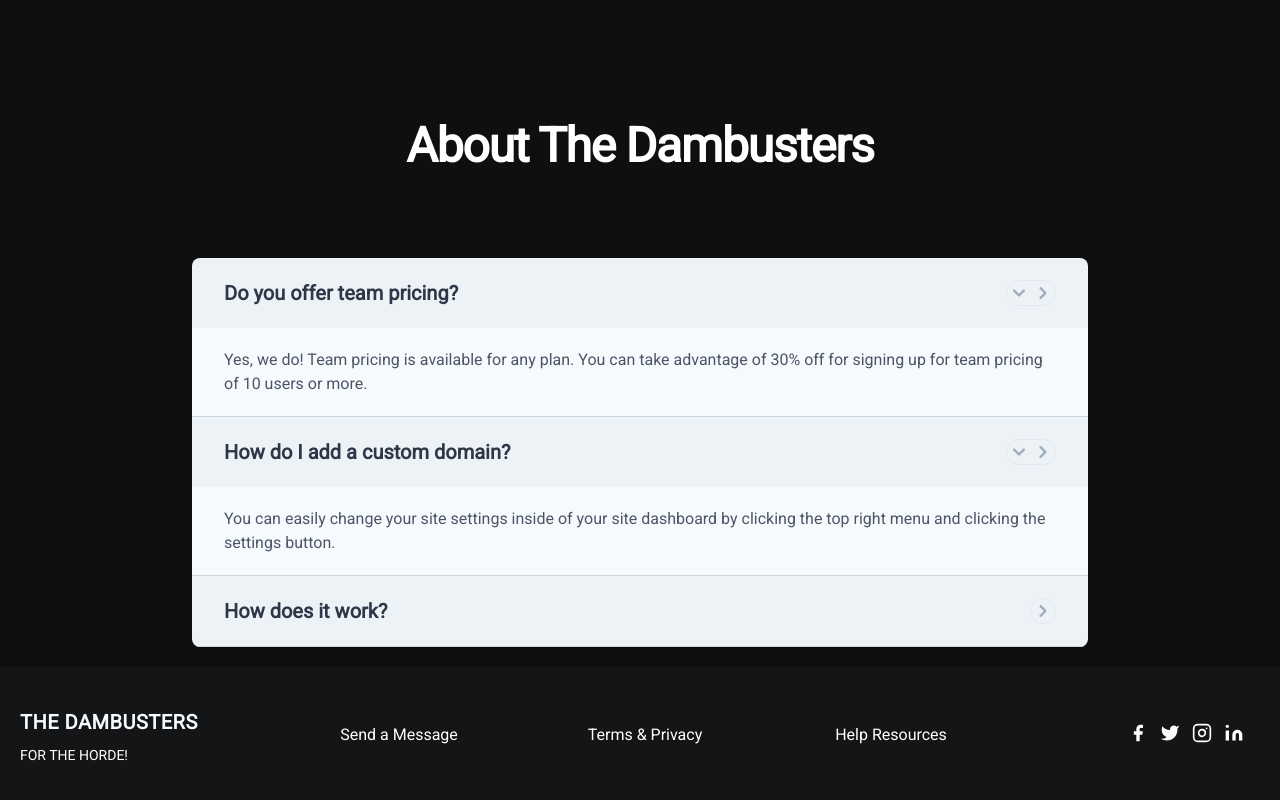
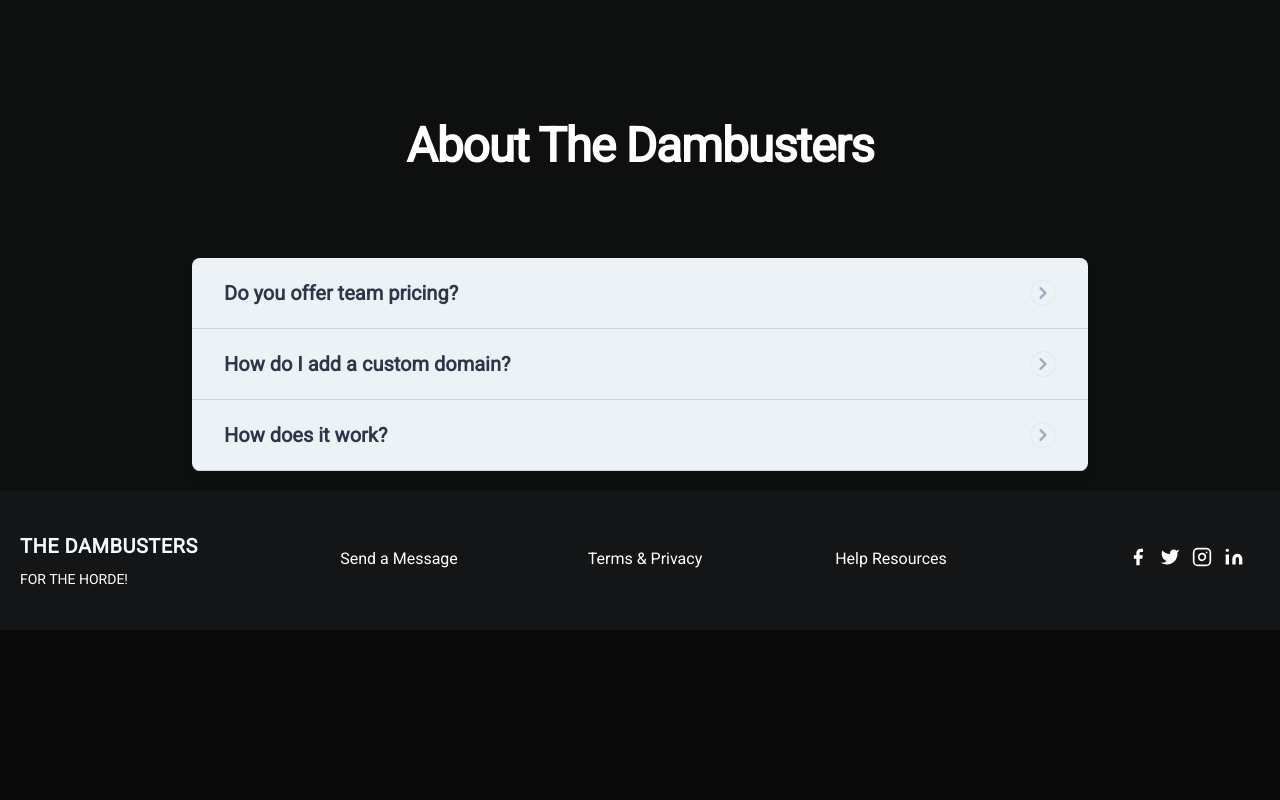
Before and after one commit to ngajhede/dambusters-website, a Vue app: page / in a window 1280 px wide. Shown: the part 2337-3137 px from the top of the page. After the commit the page ends 2967 px from the top, so only its background shows below. Built offline with nearby package versions, Linux system fonts and the light colour scheme.

Commit message:
add in old faq items and add for-loop

```diff
--- a/src/components/FAQList.vue
+++ b/src/components/FAQList.vue
@@ -3,89 +3,43 @@
       <h2 class="text-white font-semibold tracking-tight leading-loose text-center text-3xl lg:text-4xl lg:text-5xl my-2 lg:my-8">
           About The Dambusters
       </h2>
-    <section x-data="{ selectedItem: 1 }" class="shadow-md bg-gray-200 overflow-hidden rounded-lg mt-6 sm:shadow-lg lg:mt-16 lg:mx-auto lg:max-w-4xl">
-        <article class="border-gray-400 border-b hover:bg-gray-300">
-            <div>
-                <header @click="selectedItem === 1 ? selectedItem = 0 : selectedItem = 1" x-bind:class="{ 'bg-gray-300': selectedItem === 1 }" class="flex justify-between items-center p-5 pl-8 pr-8 cursor-pointer select-none">
-                    <h3 class="font-semibold text-xl text-gray-800">
-                        Do you offer team pricing?
-                    </h3>
-                    <div class="rounded-full border w-7 h-7 flex items-center justify-center hover:bg-gray-200">
-                        <div x-show="selectedItem !== 1" class="rounded-full text-gray-500 w-7 h-7 flex items-center justify-center">
-                            <svg class="w-6 h-6" fill="currentColor" viewBox="0 0 20 20" xmlns="http://www.w3.org/2000/svg"><path fill-rule="evenodd" d="M5.293 7.293a1 1 0 011.414 0L10 10.586l3.293-3.293a1 1 0 111.414 1.414l-4 4a1 1 0 01-1.414 0l-4-4a1 1 0 010-1.414z" clip-rule="evenodd"></path></svg>
-                        </div>
-                        <div x-show="selectedItem === 1" class="rounded-full text-gray-500 w-7 h-7 flex items-center justify-center">
-                            <svg class="w-6 h-6" fill="currentColor" viewBox="0 0 20 20" xmlns="http://www.w3.org/2000/svg"><path fill-rule="evenodd" d="M7.293 14.707a1 1 0 010-1.414L10.586 10 7.293 6.707a1 1 0 011.414-1.414l4 4a1 1 0 010 1.414l-4 4a1 1 0 01-1.414 0z" clip-rule="evenodd"></path></svg>
-                        </div>
-                    </div>
-                </header>
-                <div x-show="selectedItem === 1">
-                    <div class="pl-8 pr-8 py-5 bg-gray-100 text-gray-700">
-                        <p>
-                            Yes, we do! Team pricing is available for any plan. You can take advantage of 30% off for signing up for team pricing of 10 users or more.
-                        </p>
-                    </div>
-                </div>
-            </div>
-        </article>
-
-        <article class="border-gray-400 border-b hover:bg-gray-300">
-            <div>
-                <header @click="selectedItem === 2 ? selectedItem = 0 : selectedItem = 2" x-bind:class="{ 'bg-gray-300': selectedItem === 2 }" class="flex justify-between items-center p-5 pl-8 pr-8 cursor-pointer select-none">
-                    <h3 class="font-semibold text-xl text-gray-800">
-                        How do I add a custom domain?
-                    </h3>
-                    <div class="rounded-full border w-7 h-7 flex items-center justify-center hover:bg-gray-200">
-                        <div x-show="selectedItem !== 2" class="rounded-full text-gray-500 w-7 h-7 flex items-center justify-center">
-                            <svg class="w-6 h-6" fill="currentColor" viewBox="0 0 20 20" xmlns="http://www.w3.org/2000/svg"><path fill-rule="evenodd" d="M5.293 7.293a1 1 0 011.414 0L10 10.586l3.293-3.293a1 1 0 111.414 1.414l-4 4a1 1 0 01-1.414 0l-4-4a1 1 0 010-1.414z" clip-rule="evenodd"></path></svg>
-                        </div>
-                        <div x-show="selectedItem === 2" class="rounded-full text-gray-500 w-7 h-7 flex items-center justify-center">
-                            <svg class="w-6 h-6" fill="currentColor" viewBox="0 0 20 20" xmlns="http://www.w3.org/2000/svg"><path fill-rule="evenodd" d="M7.293 14.707a1 1 0 010-1.414L10.586 10 7.293 6.707a1 1 0 011.414-1.414l4 4a1 1 0 010 1.414l-4 4a1 1 0 01-1.414 0z" clip-rule="evenodd"></path></svg>
-                        </div>
-                    </div>
-                </header>
-                <div x-show="selectedItem === 2">
-                    <div class="pl-8 pr-8 py-5 bg-gray-100 text-gray-700">
-                        <p>
-                            You can easily change your site settings inside of your site dashboard by clicking the top right menu and clicking the settings button.
-                        </p>
-                    </div>
-                </div>
-            </div>
-        </article>
-
-        <article class="border-gray-400 border-b hover:bg-gray-300">
-            <div>
-                <header @click="selectedItem === 3 ? selectedItem = 0 : selectedItem = 3" x-bind:class="{ 'bg-gray-300': selectedItem === 3 }" class="flex justify-between items-center p-5 pl-8 pr-8 cursor-pointer select-none">
-                    <h3 class="font-semibold text-xl text-gray-800">
-                        How does it work?
-                    </h3>
-                    <div class="rounded-full border w-7 h-7 flex items-center justify-center hover:bg-gray-200">
-                        <div class="rounded-full text-gray-500 w-7 h-7 flex items-center justify-center">
-                            <svg :class="{ 'rotate-90': selectedItem === 3 }" class="w-6 h-6 transform duration-200" fill="currentColor" viewBox="0 0 20 20" xmlns="http://www.w3.org/2000/svg"><path fill-rule="evenodd" d="M7.293 14.707a1 1 0 010-1.414L10.586 10 7.293 6.707a1 1 0 011.414-1.414l4 4a1 1 0 010 1.414l-4 4a1 1 0 01-1.414 0z" clip-rule="evenodd"></path></svg>
-                        </div>
-                    </div>
-                </header>
-                <div v-show="selectedItem === 3">
-                    <div class="pl-8 pr-8 py-5 bg-gray-100 text-gray-700">
-                        <p>
-                            Our platform works with your content to provides insights and metrics on how you can grow your business and scale your infastructure.
-                        </p>
-                    </div>
-                </div>
-            </div>
-        </article>
+      <section class="shadow-md bg-gray-200 overflow-hidden rounded-lg mt-6 sm:shadow-lg lg:mt-16 lg:mx-auto lg:max-w-4xl">
+        <FAQListItem
+          v-for="item in faqItems"
+          :key="item.id"
+          :title="item.title"
+          :content="item.content"
+        />
       </section>
   </div>
 </template>
 
 <script lang="ts">
 import { defineComponent } from 'vue'
+import FAQListItem from './FAQListItem.vue'
+
 export default defineComponent({
   name: 'FAQList',
+  components: { FAQListItem },
   data () {
     return {
-      selectedItem: null
+      faqItems: [
+        {
+          id: 1,
+          title: 'Do you offer team pricing?',
+          content: 'Yes, we do! Team pricing is available for any plan. You can take advantage of 30% off for signing up for team pricing of 10 users or more.'
+        },
+        {
+          id: 2,
+          title: 'How do I add a custom domain?',
+          content: 'You can easily change your site settings inside of your site dashboard by clicking the top right menu and clicking the settings button.'
+        },
+        {
+          id: 3,
+          title: 'How does it work?',
+          content: 'Our platform works with your content to provides insights and metrics on how you can grow your business and scale your infastructure.'
+        }
+      ]
     }
   }
 })
```
Lines whose indentation alone changed are shown as unchanged.
